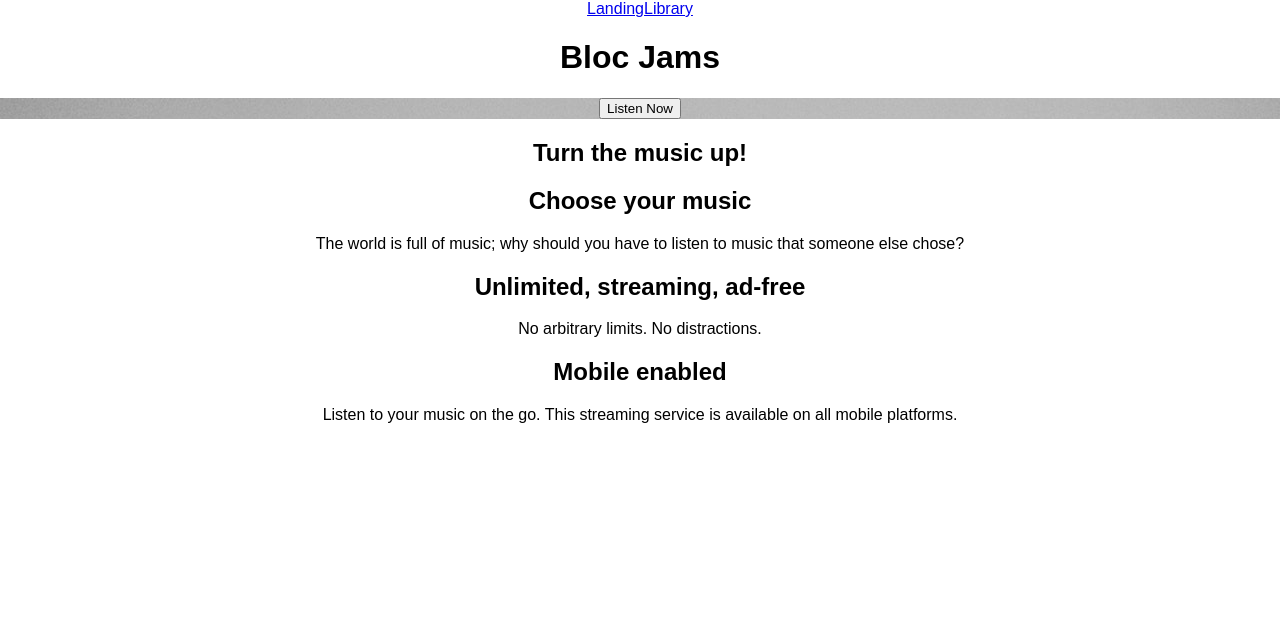
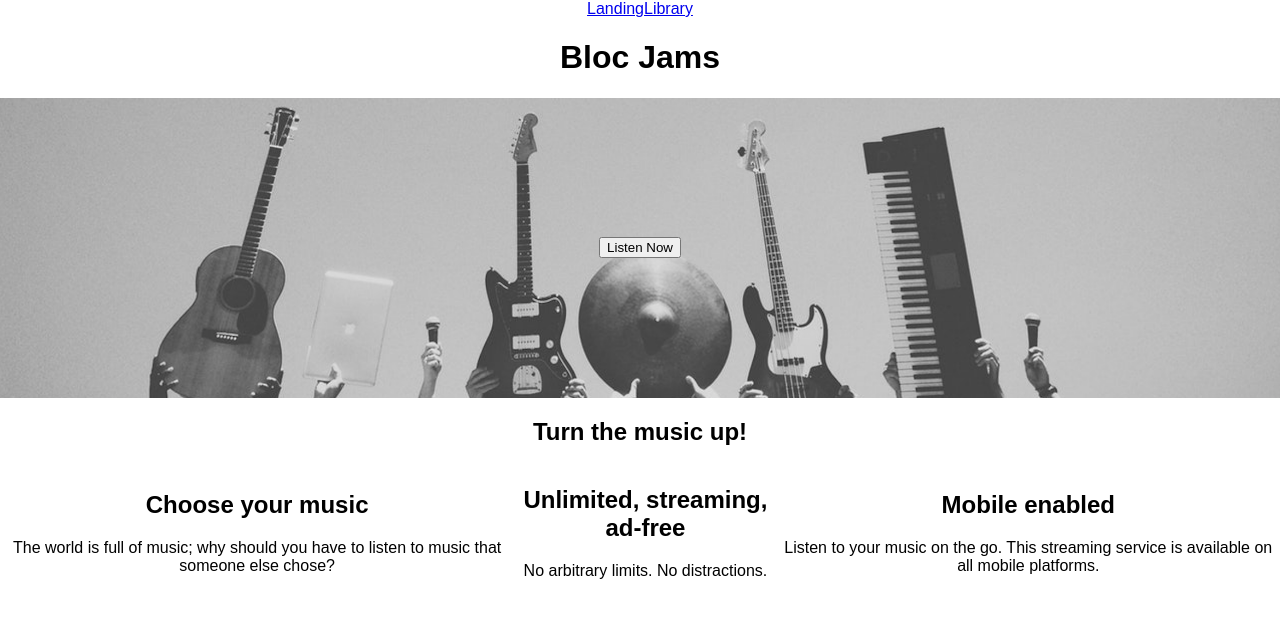
Before and after one commit to BenThom21/bloc-jams-react, a React (Create React App) app: page / in a window 1280 px wide. Shown: the top 618 px of the page. Built offline with nearby package versions, Linux system fonts and the light colour scheme.

Commit message:
flexbox working

```diff
--- a/src/components/Landing.js
+++ b/src/components/Landing.js
@@ -3,7 +3,7 @@ import React from 'react';
 const Landing = () => (
   <section className="library">
   <div className="hero">
-    <form action="/library">
+    <form action="/library" id="listen">
       <input type="submit" value="Listen Now" />
     </form>
   </div>
--- a/src/index.css
+++ b/src/index.css
@@ -4,11 +4,28 @@ body {
   font-family: sans-serif;
 }
 
+
+/* START LANDING PAGE STYLING */
 .hero {
-  /* This starts at src folder! */
-  background-image: url("abstract-music-rock-bw.jpg");
-  height: 100%;
+  /* This starts at 'src' folder! */
+  background-image: url("rock-music-shot.jpg");
+  height: 300px;
   background-position: center;
   background-repeat: no-repeat;
   background-size: cover;
+  /* centering the button in the middle */
+  display: flex;
+  justify-content: center;
+  align-items: center;
 }
+
+#listen {
+
+}
+
+.selling-points {
+  display: flex;
+  align-items: center;
+  flex-direction: row;
+  align-content: space-around;
+}
```
Also changed, not shown: src/abstract-music-rock-bw.jpg (deleted), src/rock-music-shot.jpg (added).
